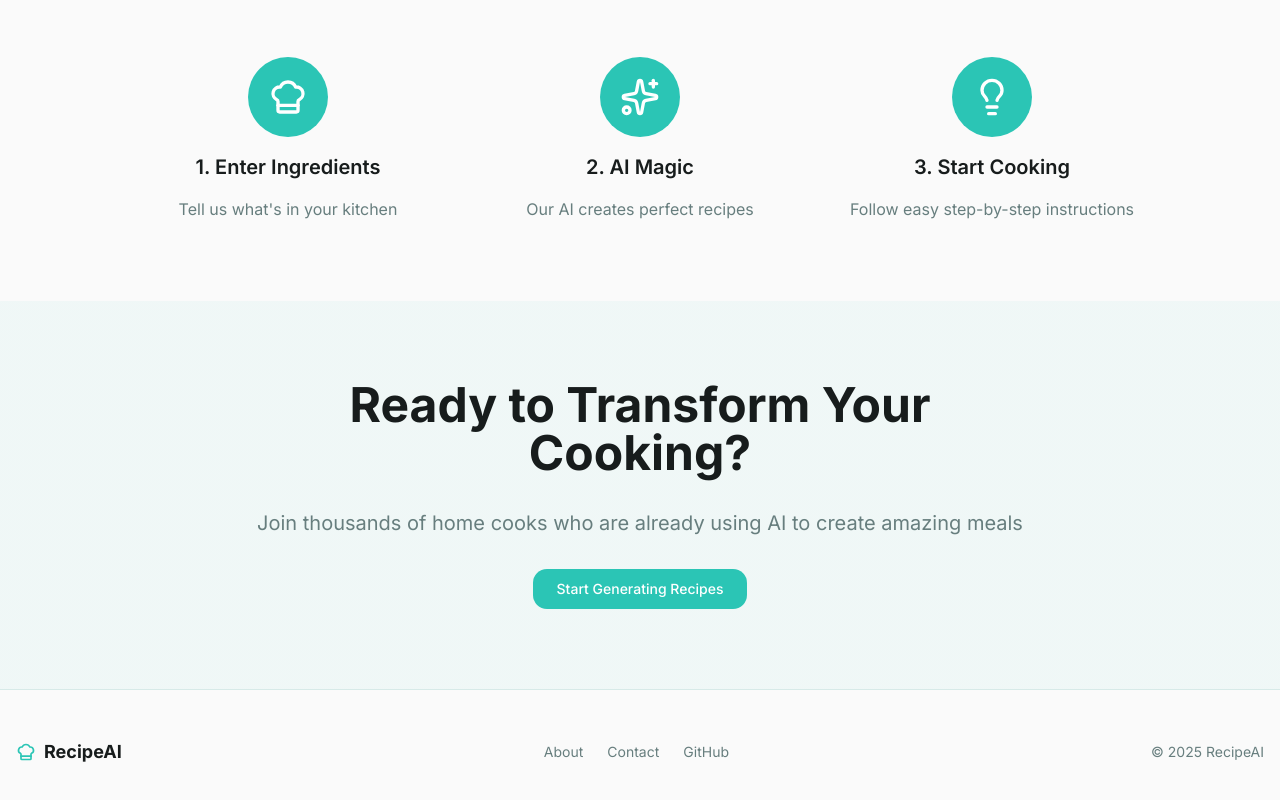
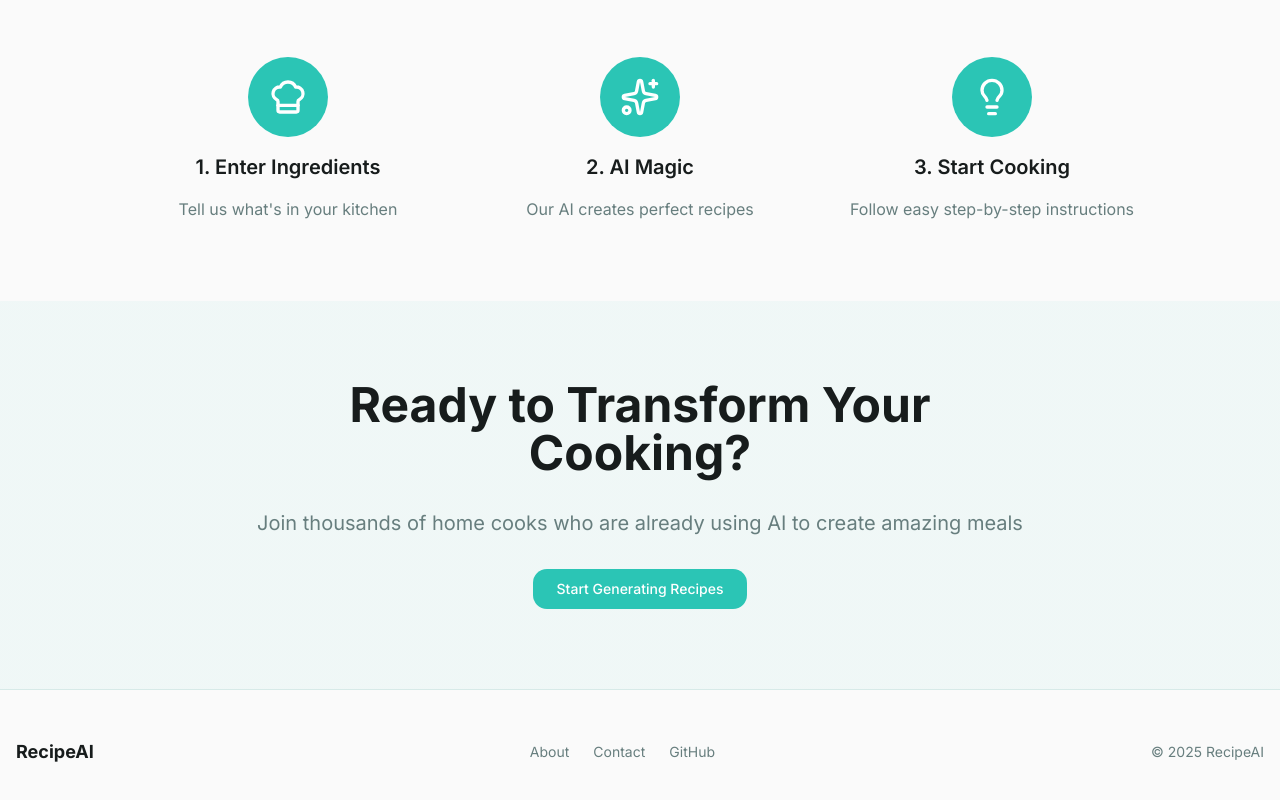
Before and after one commit to Abdullahi03-dev/Recipify, a Next.js app: page / in a window 1280 px wide. Shown: the part 1318-2118 px from the top of the page. Built offline with nearby package versions, Linux system fonts and the light colour scheme; no server answers.

Commit message:
Comment out ChefHat component in footer
Comment out the ChefHat component in the footer.

```diff
--- a/src/app/page.tsx
+++ b/src/app/page.tsx
@@ -192,7 +192,7 @@ export default function Home() {
         <div className="container mx-auto px-4">
           <div className="flex flex-col md:flex-row justify-between items-center gap-6">
             <div className="flex items-center gap-2 font-bold text-lg">
-              <ChefHat className="w-5 h-5 text-primary" />
+              {/* <ChefHat className="w-5 h-5 text-primary" /> */}
               <span>RecipeAI</span>
             </div>
 
```
